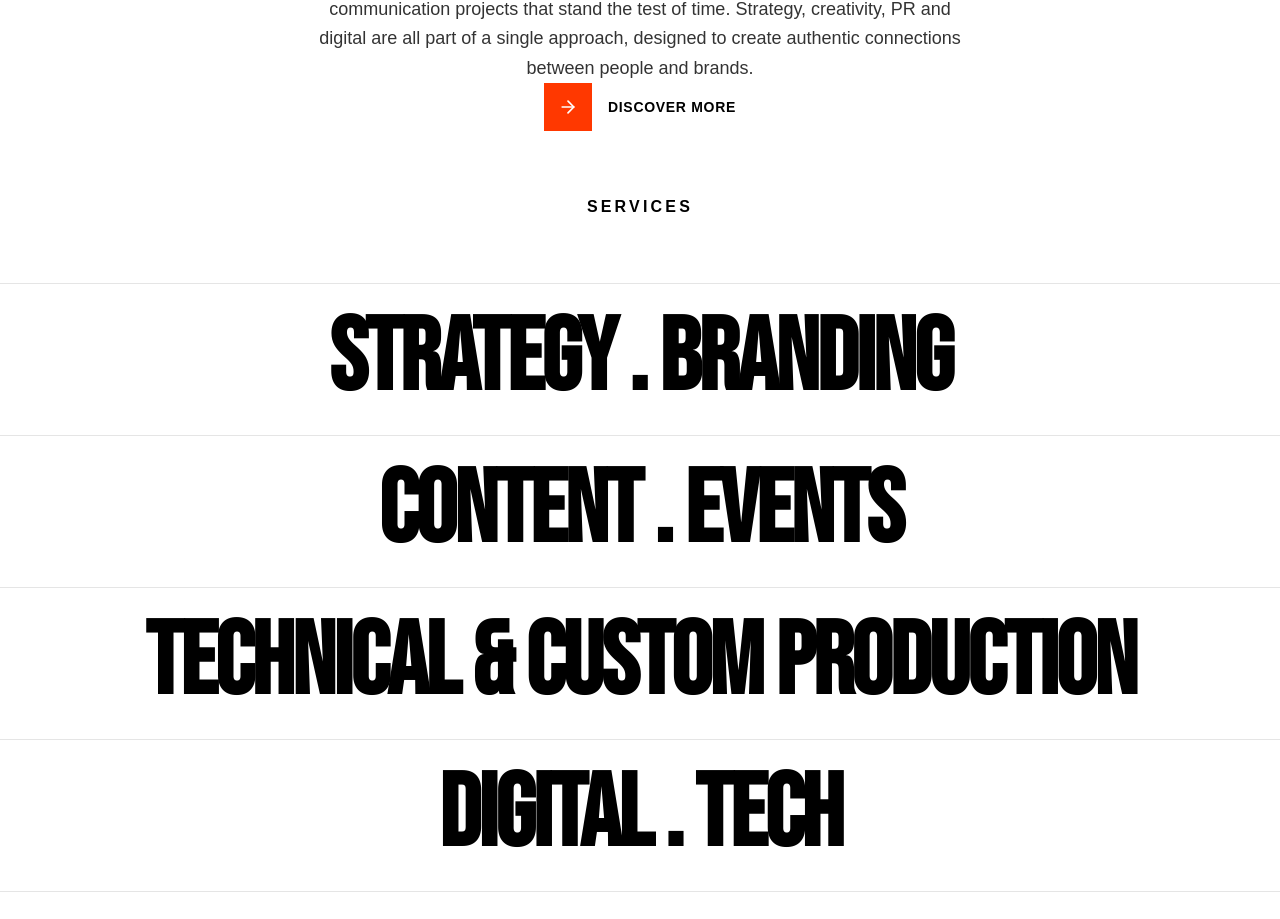
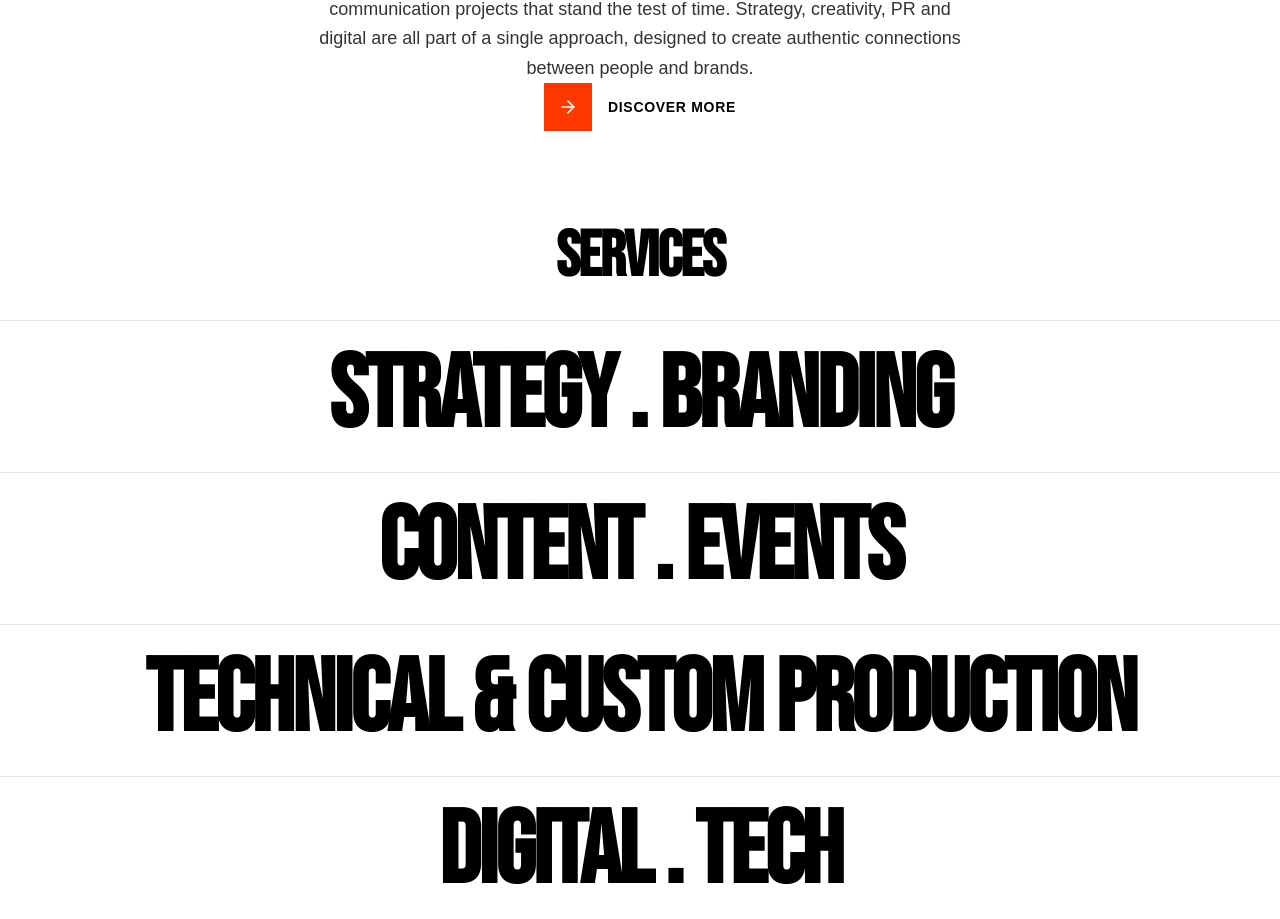
Before and after one commit to DickyDickuy/nomina-second, a Next.js app: page / in a window 1280 px wide. Shown: the part 975-1894 px from the top of the page. Built offline with nearby package versions, Linux system fonts and the light colour scheme; no server answers; a web font is replaced by a local one.

Commit message:
fix service text too small and delete

```diff
--- a/src/components/ServicesSection.tsx
+++ b/src/components/ServicesSection.tsx
@@ -25,8 +25,11 @@ export function ServicesSection() {
   return (
     <section id="services" className="bg-white">
       {/* Section title */}
-      <div className="text-center py-10 md:py-16">
-        <h2 className="text-sm md:text-base font-bold uppercase tracking-[0.2em] text-nomina-black">
+      <div className="text-center pt-16 pb-6 md:pt-24 md:pb-8">
+        <h2
+          className="font-heading font-bold text-nomina-black uppercase text-center leading-[0.95] tracking-tight"
+          style={{ fontSize: "clamp(2rem, 5vw, 4rem)" }}
+        >
           Services
         </h2>
       </div>
--- a/src/components/about/CreativeAbout.tsx
+++ b/src/components/about/CreativeAbout.tsx
@@ -78,8 +78,6 @@ const CreativeAbout = () => {
                         </div>
                         <div className="col-lg-6">
                             <div className="tp-about-us-2-right p-relative ps-lg-4">
-                                <div className="tp-about-us-2-btn d-flex gap-3 pb-80">gw
-                                </div>
                                 <div className="tp-about-us-2-heading">
                                     <span className="tp-about-us-2-subtitle">ABOUT NOMINA</span>
                                     <h1 className="tp-about-us-2-title tp-text-revel-anim" aria-label="Our Studio — NOMINA Creative Event & Brand Organizer South Jakarta">
```
